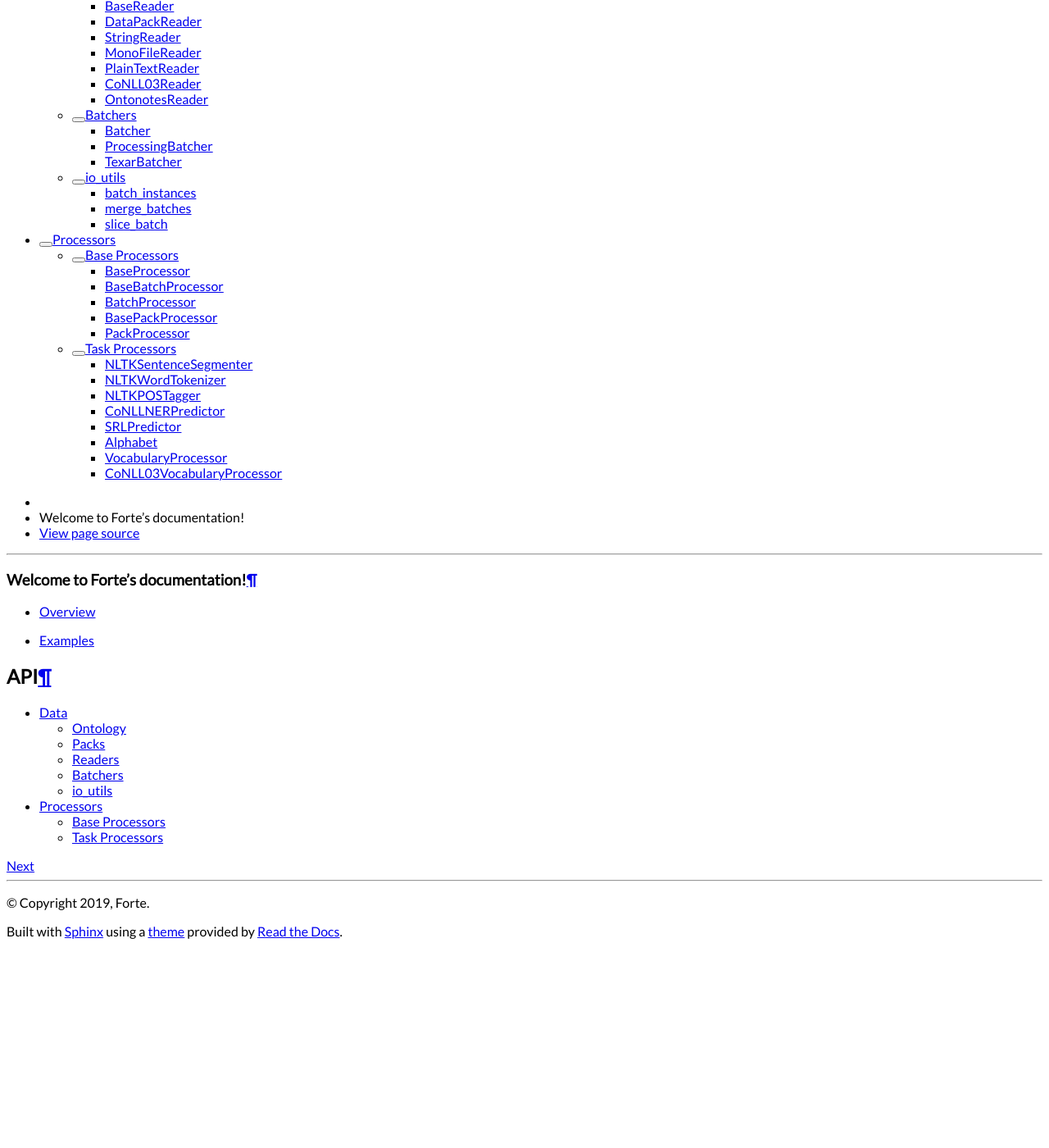
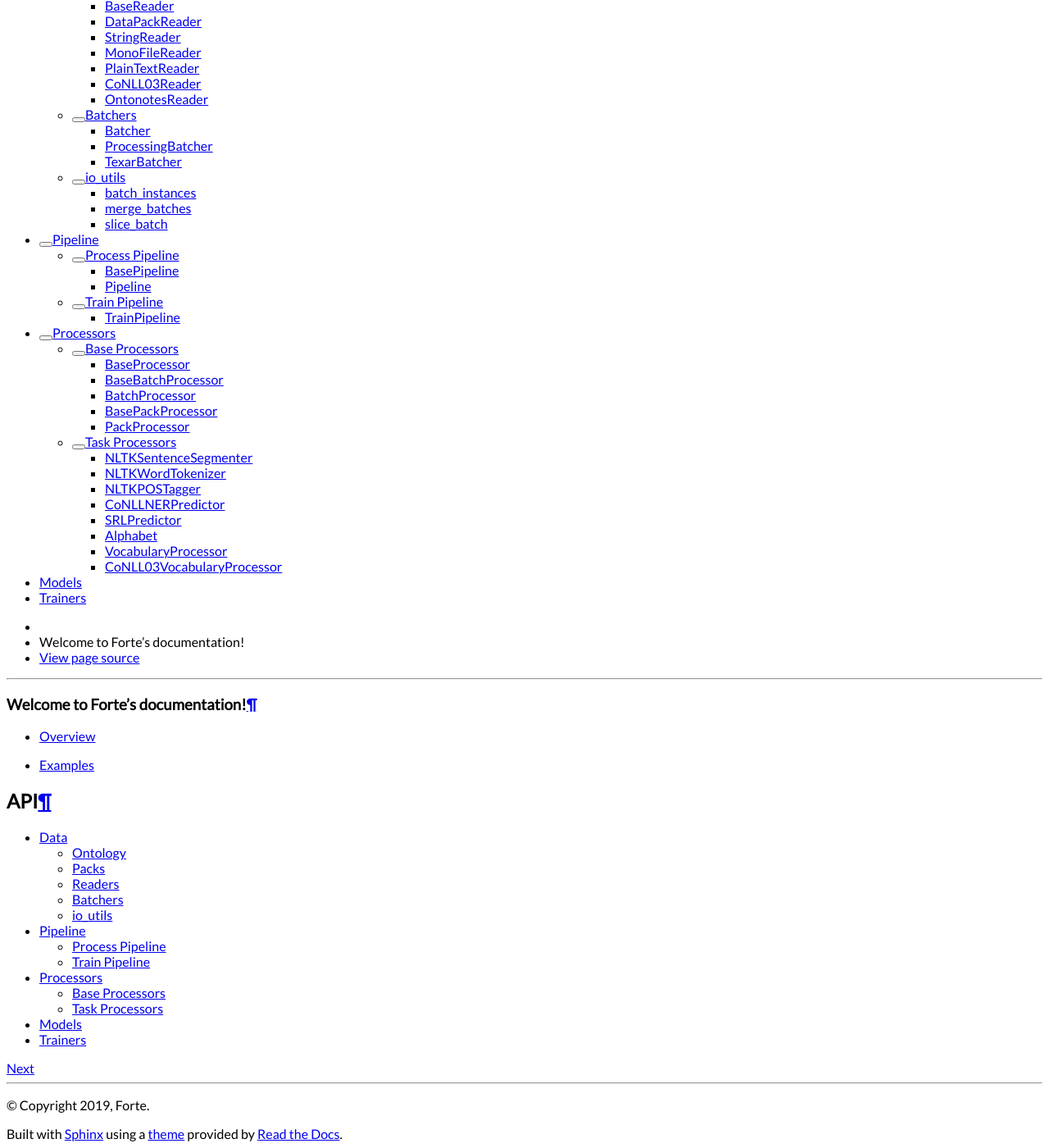
Before and after one commit to asyml/forte, a Sphinx documentation site: the page built from docs/index.rst, in a window 1280 px wide and 1400 px high, scrolled down 544 px. Shown: the whole window at 82% size. Built offline with Sphinx 7.4.7 and the Read the Docs theme 2.0.0, drawn with Linux system fonts in a browser that asks for light colours; the version number is read from the project's files by our own code; before the commit the page ends 1697 px from its top, so only the background shows below that.

Commit message:
[WIP] Update docstrings

```diff
--- /dev/null
+++ b/docs/code/models.rst
@@ -0,0 +1,5 @@
+.. role:: hidden
+    :class: hidden-section
+
+Models
+*******
--- /dev/null
+++ b/docs/code/pipeline.rst
@@ -0,0 +1,26 @@
+.. role:: hidden
+    :class: hidden-section
+
+Pipeline
+*********
+
+Process Pipeline
+==================
+
+:hidden:`BasePipeline`
+------------------------
+.. autoclass:: nlp.pipeline.base_pipeline.BasePipeline
+    :members:
+
+:hidden:`Pipeline`
+------------------------
+.. autoclass:: nlp.pipeline.pipeline.Pipeline
+    :members:
+
+Train Pipeline
+==================
+
+:hidden:`TrainPipeline`
+------------------------
+.. autoclass:: nlp.pipeline.train_pipeline.TrainPipeline
+    :members:
--- /dev/null
+++ b/docs/code/trainers.rst
@@ -0,0 +1,5 @@
+.. role:: hidden
+    :class: hidden-section
+
+Trainers
+*********
--- a/docs/index.rst
+++ b/docs/index.rst
@@ -18,4 +18,7 @@ API
    :maxdepth: 2
 
    code/data.rst
+   code/pipeline.rst
    code/processors.rst
+   code/models.rst
+   code/trainers.rst
```
Also changed, not shown: 4 other files.
